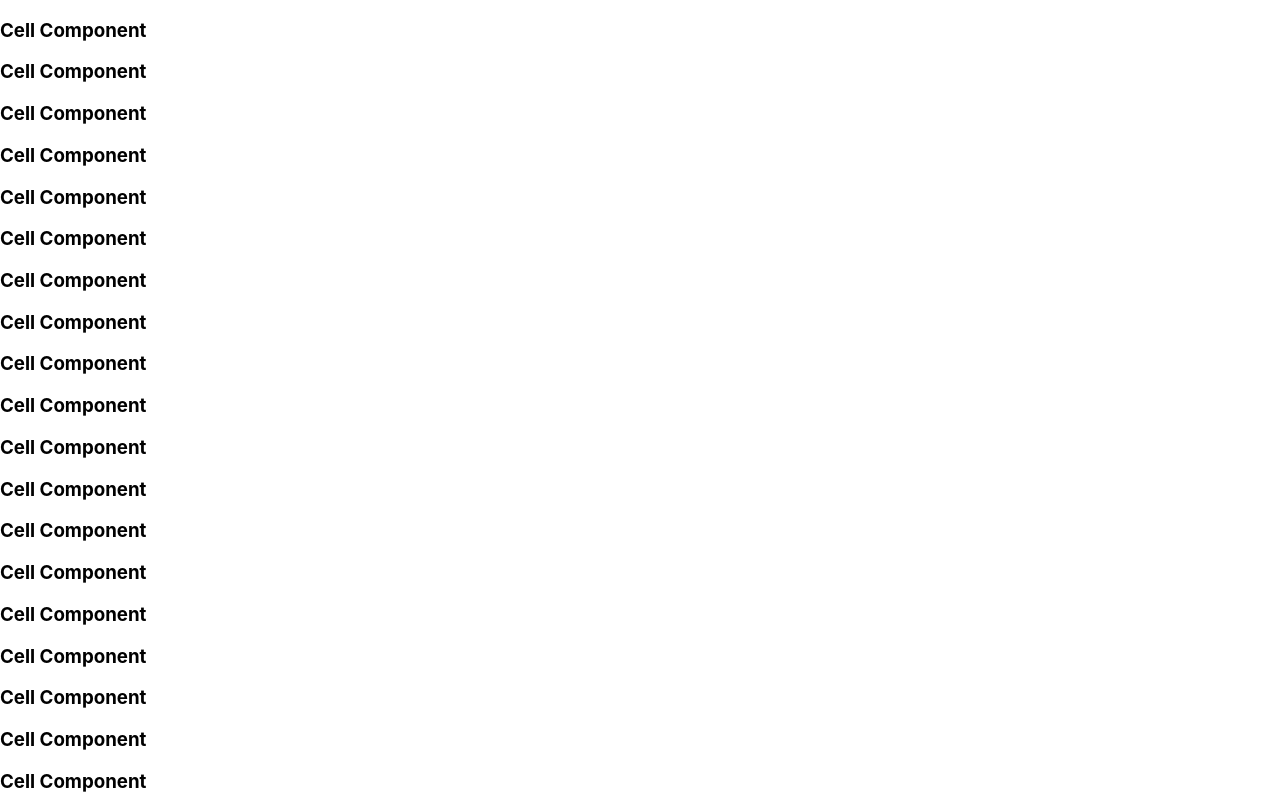
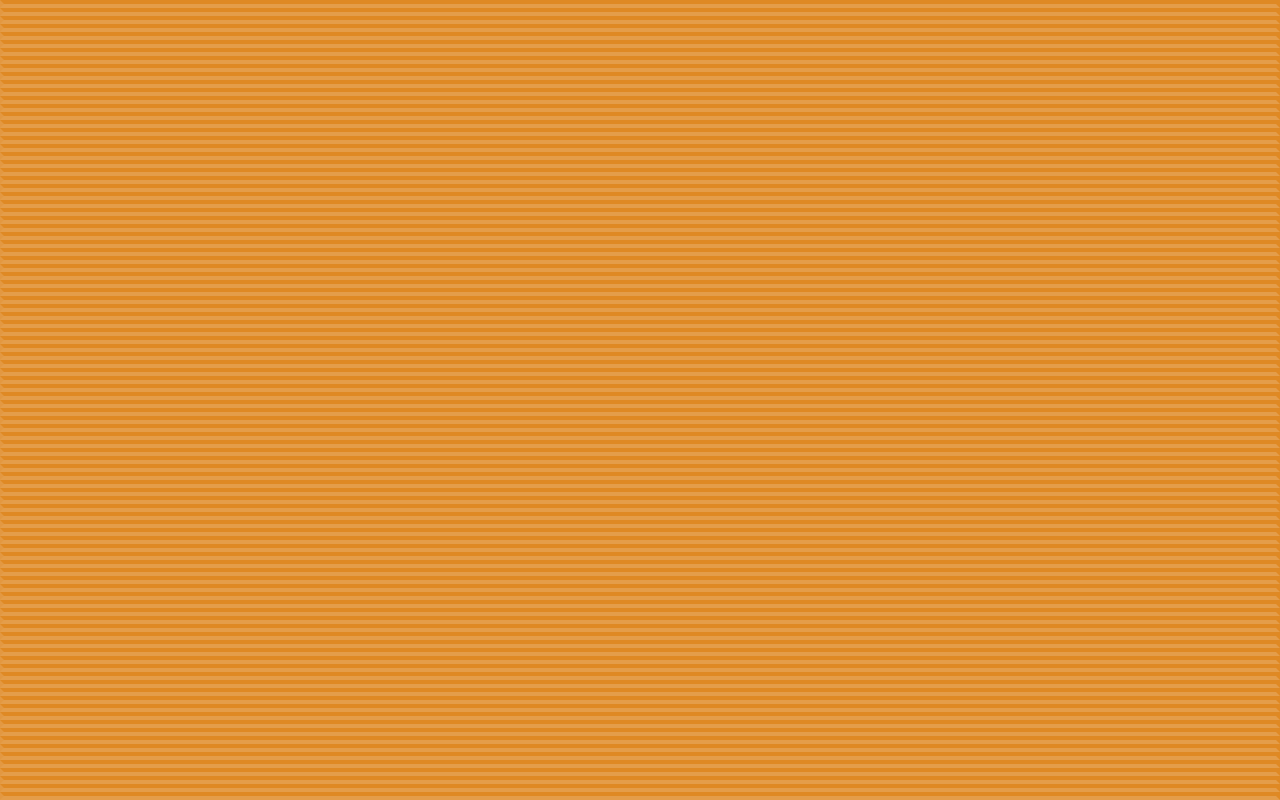
Before and after one commit to SimasDei/react-tetris, a React (Create React App) app: page / in a window 1280 px wide. Shown: the top 800 px of the page. Built offline with nearby package versions, Linux system fonts and the light colour scheme.

Commit message:
add Styled Cell

```diff
--- a/src/components/Cell.js
+++ b/src/components/Cell.js
@@ -1,10 +1,12 @@
-import React from 'react'
+import React from 'react';
+
+import {TETROMINOS} from '../tetrominos';
+
+import StyledCell from './styles/StyledCell';
 
 const Cell = ({type}) => {
   return (
-    <div>
-      <h3>Cell Component</h3>
-    </div>
+    <StyledCell type={'L'} color={TETROMINOS['L'].color}></StyledCell>
   )
 }
 
--- /dev/null
+++ b/src/components/styles/StyledCell.js
@@ -0,0 +1,13 @@
+import styled from 'styled-components';
+
+const StyledCell = styled.div`
+  width: auto;
+  background: rgba(${props => props.color}, 0.8);
+  border: ${props => (props.type === 0 ? '0px solid' : '4px solid')};
+  border-bottom-color: rgba(${props => props.color}, 0.1);
+  border-top-color: rgba(${props => props.color}, 1);
+  border-left-color: rgba(${props => props.color}, 0.3);
+  border-right-color: rgba(${props => props.color}, 1);
+`;
+
+export default StyledCell;
--- a/src/index.css
+++ b/src/index.css
@@ -1,13 +1,12 @@
-body {
+*,
+*:before,
+*:after {
+  box-sizing: border-box;
   margin: 0;
-  font-family: -apple-system, BlinkMacSystemFont, "Segoe UI", "Roboto", "Oxygen",
-    "Ubuntu", "Cantarell", "Fira Sans", "Droid Sans", "Helvetica Neue",
-    sans-serif;
-  -webkit-font-smoothing: antialiased;
-  -moz-osx-font-smoothing: grayscale;
+  padding: 0;
 }
 
-code {
-  font-family: source-code-pro, Menlo, Monaco, Consolas, "Courier New",
-    monospace;
+@font-face {
+  font-family: 'Pixel';
+  src: url('./assets/font/Pixel-LCD-7.woff') format('woff');
 }
--- a/src/tetrominos.js
+++ b/src/tetrominos.js
@@ -55,3 +55,10 @@ export const TETROMINOS = {
     color: '132, 61, 198'
   },
 }
+
+export const randomTetromino = () => {
+  const tetrominos = 'IJLOSTZ';
+  const randTetromino = tetrominos[Math.floor(Math.random() * tetrominos.length)];
+
+  return TETROMINOS[randTetromino];
+}
```
